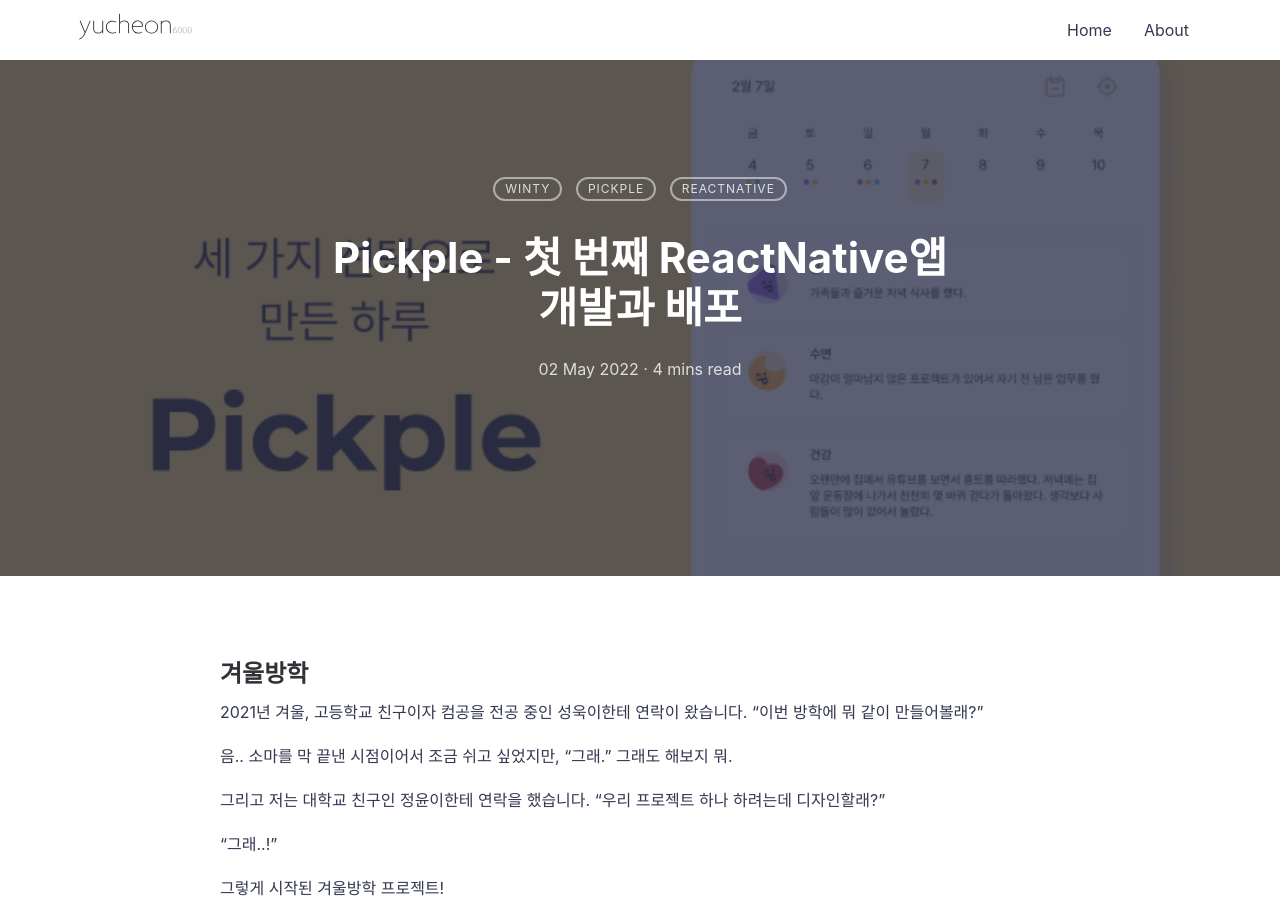
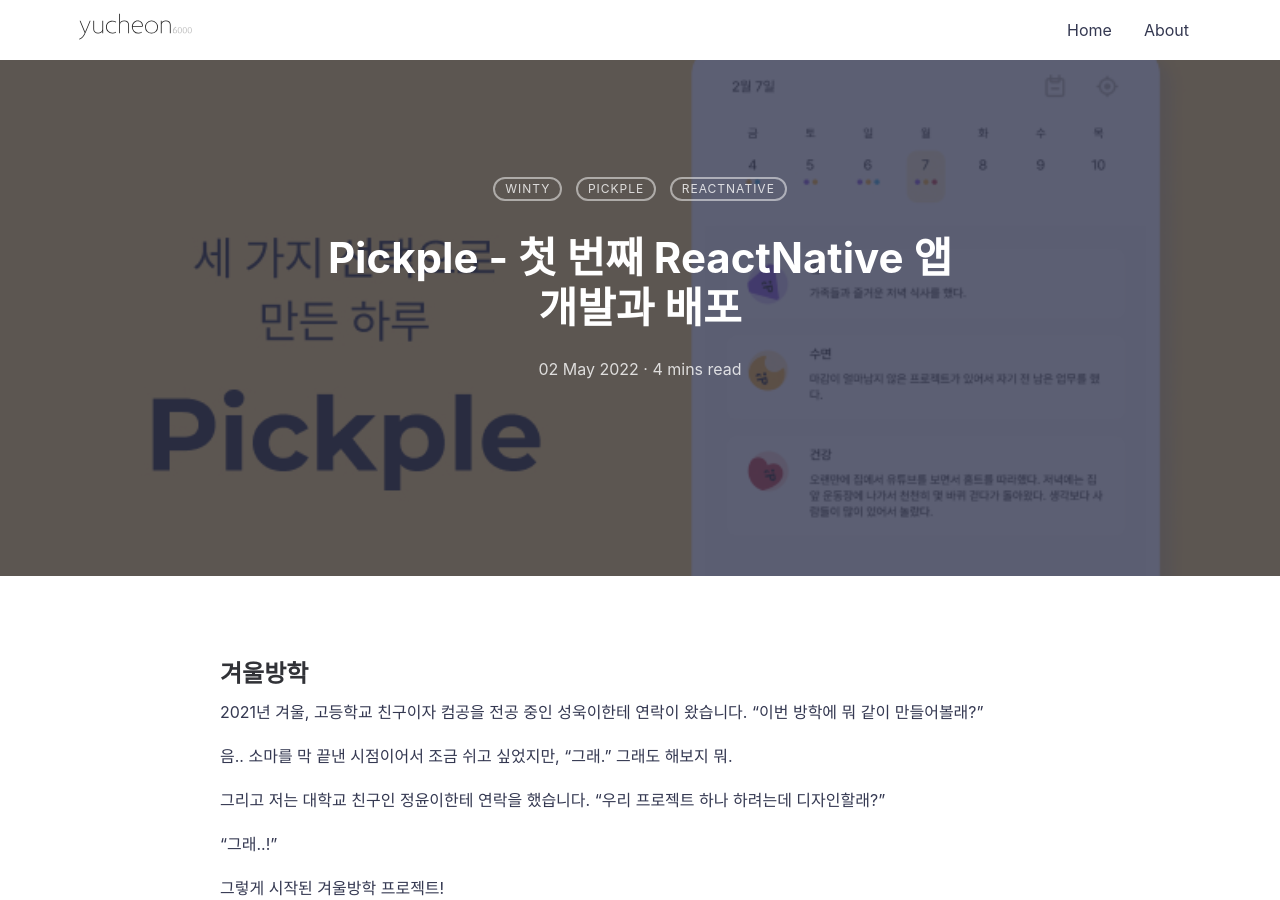
Before and after one commit to yucheon6000/blog.yucheon.io, a Jekyll site: the page built from _posts/2022-05-02-pickple-개발-배포.md, in a window 1280 px wide and 900 px high. Built offline with Jekyll 4.4.1, drawn with Linux system fonts in a browser that asks for light colours; comment, search, counter and statistics services are not loaded.

```diff
--- a/_posts/2022-05-02-Pickple---첫-ReactNative앱-개발과-배포.md
+++ b/_posts/2022-05-02-pickple-개발-배포.md
@@ -1,6 +1,6 @@
 ---
 layout: post
-title: Pickple - 첫 번째 ReactNative앱 개발과 배포
+title: Pickple - 첫 번째 ReactNative 앱 개발과 배포
 summary: 친구들과 방학동안 만든 앱을 배포해보다.
 featured-img: pickple
 categories: [winty, Pickple, ReactNative]
```
